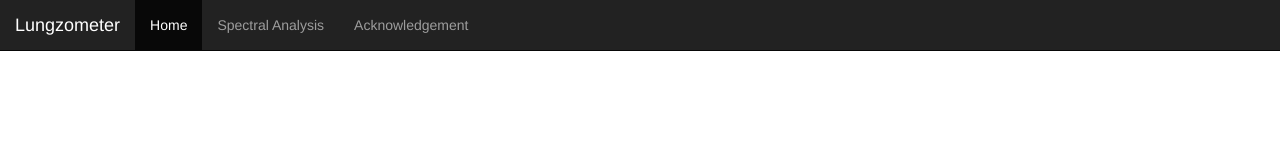
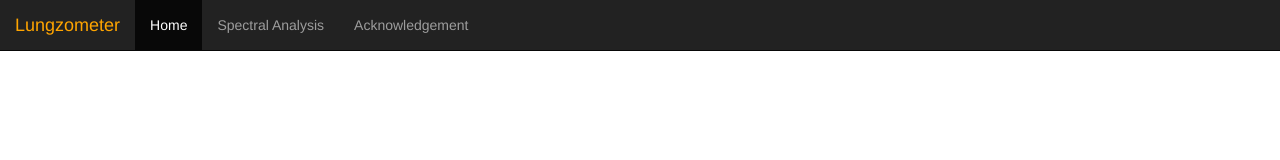
Before and after one commit to TEJASsKoundinya/web-site-view, a plain HTML site: page index.html in a window 1280 px wide. Shown: the top 160 px of the page. Drawn offline with nearby package versions, Linux system fonts and the light colour scheme.

Commit message:
Update index.html

```diff
--- a/index.html
+++ b/index.html
@@ -14,7 +14,7 @@
     <nav class="navbar navbar-inverse navbar-fixed-top">
         <div class="container-fluid">
             <div class="navbar-header">
-                <a class="navbar-brand" href="/">Lungzometer</a>
+                <a class="navbar-brand" href="/" style="color:orange;">Lungzometer</a>
             </div>
             <ul class="nav navbar-nav">
                 <li class="active"><a href="index.html">Home</a></li>
```
